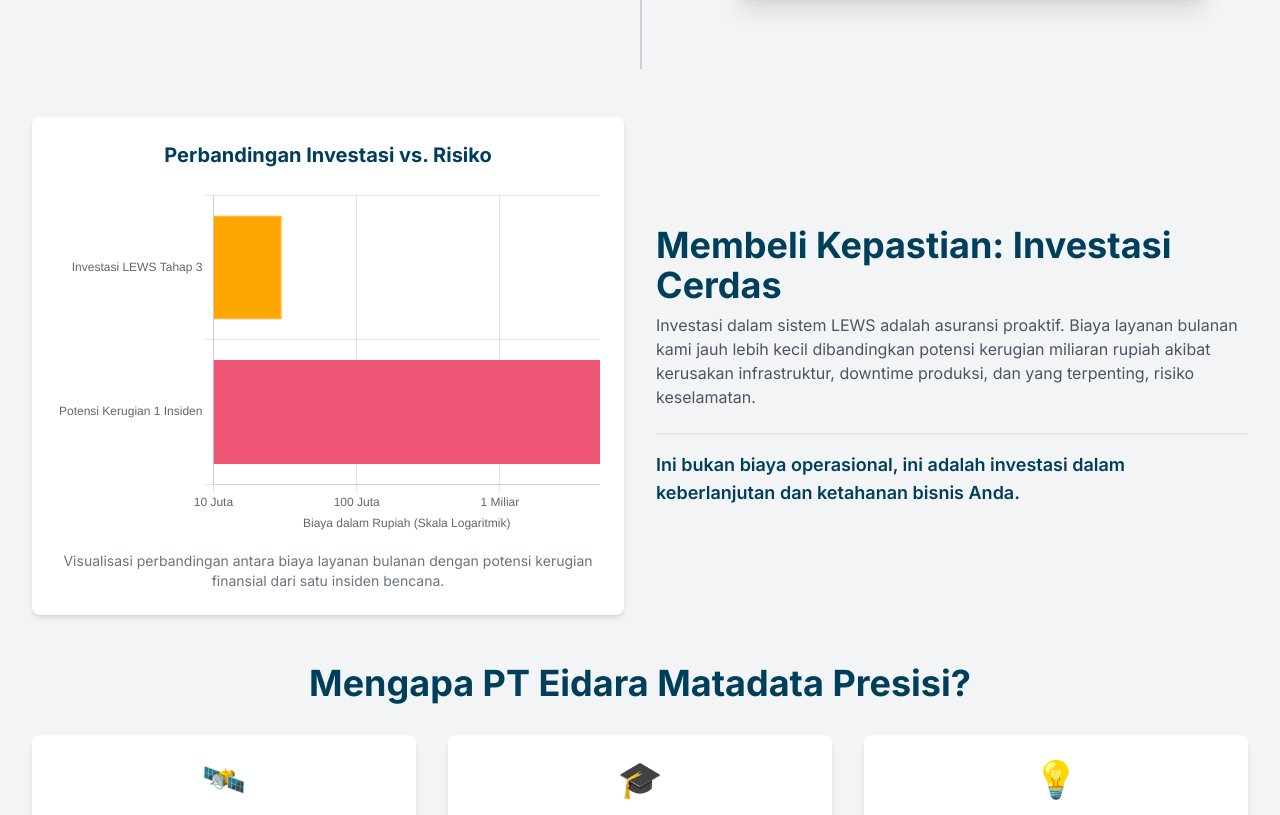
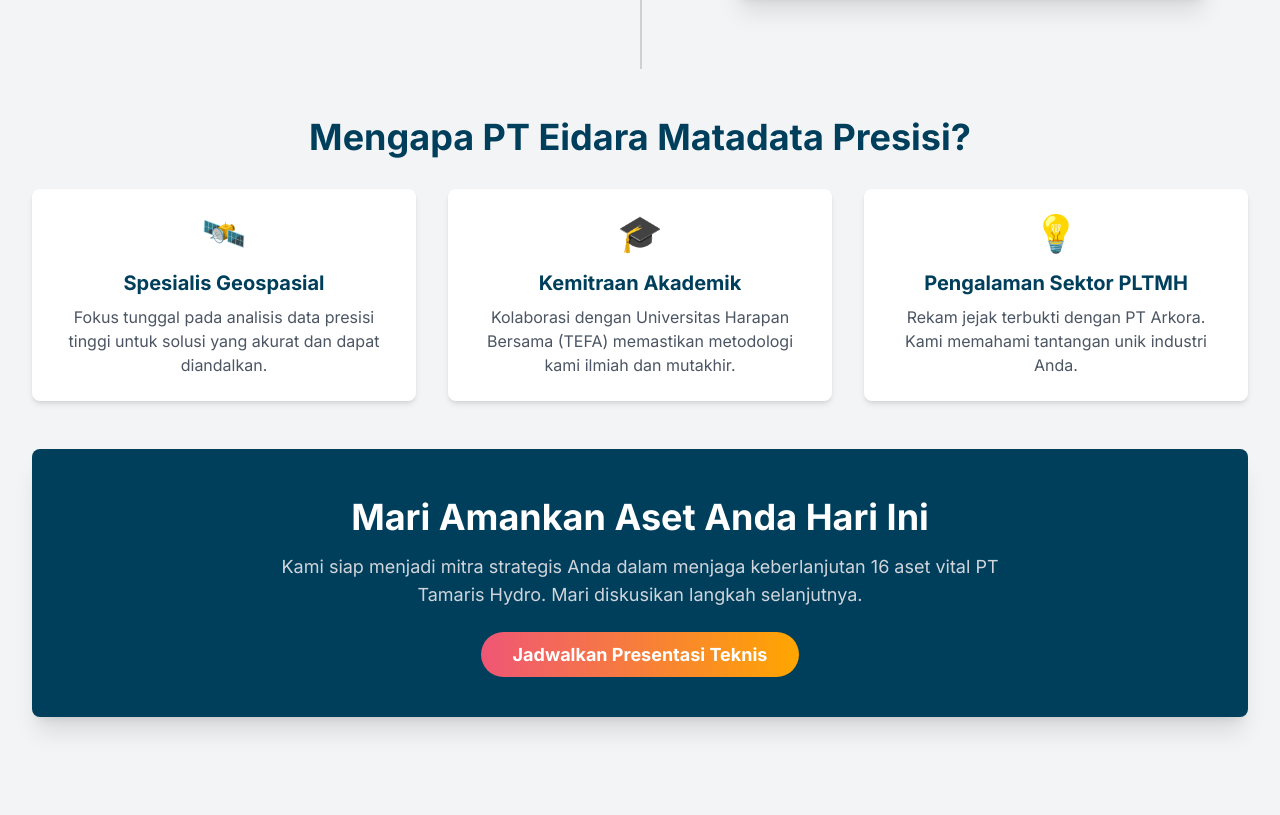
Before and after one commit to justinthe/staticsite, a plain HTML site: page index.html in a window 1280 px wide. Shown: the part 2313-3128 px from the top of the page. After the commit the page ends 3094 px from the top, so only its background shows below. Drawn offline with nearby package versions, Linux system fonts and the light colour scheme.

Commit message:
remove pricing and satellite names

```diff
--- a/index.html
+++ b/index.html
@@ -75,7 +75,7 @@
                     <p class="text-sm font-semibold text-gray-500 mb-2">PENCEGAHAN & PERENCANAAN</p>
                     <p class="text-gray-700">Menganalisis data struktural dan vegetasi untuk mengidentifikasi kerentanan sebelum menjadi ancaman. Laporan bulanan memberikan dasar untuk tindakan preventif.</p>
                     <ul class="mt-4 space-y-2 text-sm">
-                        <li class="flex items-center"><span class="text-[#7a5195] mr-2">🛰️</span> Penurunan Lahan (InSAR)</li>
+                        <li class="flex items-center"><span class="text-[#7a5195] mr-2">🛰️</span> Penurunan Lahan</li>
                         <li class="flex items-center"><span class="text-[#7a5195] mr-2">🌲</span> Kesehatan Tanaman (NDVI)</li>
                         <li class="flex items-center"><span class="text-[#7a5195] mr-2">🗺️</span> Profil & Penggunaan Lahan</li>
                     </ul>
@@ -100,8 +100,8 @@
                     <h2 class="text-3xl md:text-4xl font-bold text-[#003f5c]">Presisi Satelit: Teknologi di Balik Peringatan</h2>
                     <p class="mt-2 text-gray-600">Kami mengubah data satelit mentah menjadi keputusan strategis. Dengan menggabungkan beberapa sumber data presisi tinggi, kami menghasilkan 'Skor Risiko Longsor' yang akurat dan mudah dipahami untuk setiap lokasi.</p>
                     <div class="mt-6 space-y-4">
-                       <div class="p-4 bg-gray-200 rounded-md"><strong>InSAR (Sentinel-1):</strong> Mendeteksi pergerakan tanah dengan akurasi sub-sentimeter.</div>
-                       <div class="p-4 bg-gray-200 rounded-md"><strong>NDVI (Sentinel-2):</strong> Menganalisis kesehatan vegetasi sebagai penahan erosi alami.</div>
+                       <div class="p-4 bg-gray-200 rounded-md"><strong>InSAR (Radar):</strong> Mendeteksi pergerakan tanah dengan akurasi sub-sentimeter.</div>
+                       <div class="p-4 bg-gray-200 rounded-md"><strong>NDVI (Citra Optik):</strong> Menganalisis kesehatan vegetasi sebagai penahan erosi alami.</div>
                        <div class="p-4 bg-gray-200 rounded-md"><strong>Prophet ML:</strong> Membuat prediksi cuaca hiper-lokal untuk setiap situs PLTMH.</div>
                     </div>
                 </div>
@@ -158,24 +158,7 @@
             </div>
         </section>
 
-        <section id="roi" class="my-12">
-            <div class="grid grid-cols-1 md:grid-cols-2 gap-8 items-center">
-                 <div class="bg-white p-6 rounded-lg shadow-md">
-                     <h3 class="text-center text-xl font-bold text-[#003f5c] mb-4">Perbandingan Investasi vs. Risiko</h3>
-                    <div class="chart-container">
-                        <canvas id="roiChart"></canvas>
-                    </div>
-                     <p class="text-center text-sm text-gray-500 mt-4">Visualisasi perbandingan antara biaya layanan bulanan dengan potensi kerugian finansial dari satu insiden bencana.</p>
-                </div>
-                <div class="text-left">
-                    <h2 class="text-3xl md:text-4xl font-bold text-[#003f5c]">Membeli Kepastian: Investasi Cerdas</h2>
-                    <p class="mt-2 text-gray-600">Investasi dalam sistem LEWS adalah asuransi proaktif. Biaya layanan bulanan kami jauh lebih kecil dibandingkan potensi kerugian miliaran rupiah akibat kerusakan infrastruktur, downtime produksi, dan yang terpenting, risiko keselamatan.</p>
-                    <div class="mt-6 border-t-2 pt-4">
-                        <p class="text-lg font-semibold text-[#003f5c]">Ini bukan biaya operasional, ini adalah investasi dalam keberlanjutan dan ketahanan bisnis Anda.</p>
-                    </div>
-                </div>
-            </div>
-        </section>
+
 
         <section id="why-us" class="my-12 text-center">
             <h2 class="text-3xl md:text-4xl font-bold text-[#003f5c] mb-8">Mengapa PT Eidara Matadata Presisi?</h2>
@@ -246,7 +229,7 @@
 
                 const originalLabels = [
                     'Prakiraan Cuaca',
-                    'Penurunan Lahan (InSAR)',
+                    'Penurunan Lahan',
                     'Kesehatan Tanaman (NDVI)',
                     'Profil & Penggunaan Lahan'
                 ];
@@ -285,70 +268,7 @@
                 });
             };
 
-            const createRoiChart = () => {
-                const ctx = document.getElementById('roiChart')?.getContext('2d');
-                if (!ctx) return;
-
-                new Chart(ctx, {
-                    type: 'bar',
-                    data: {
-                        labels: ['Investasi LEWS Tahap 3', 'Potensi Kerugian 1 Insiden'],
-                        datasets: [{
-                            label: 'Biaya (dalam Rupiah)',
-                            data: [30000000, 5000000000],
-                            backgroundColor: ['#ffa600', '#ef5675'],
-                            borderColor: ['#ffa600', '#ef5675'],
-                            borderWidth: 1
-                        }]
-                    },
-                    options: {
-                        indexAxis: 'y',
-                        responsive: true,
-                        maintainAspectRatio: false,
-                        scales: {
-                           x: {
-                                type: 'logarithmic',
-                                title: {
-                                    display: true,
-                                    text: 'Biaya dalam Rupiah (Skala Logaritmik)'
-                                },
-                                ticks: {
-                                    callback: function(value, index, values) {
-                                        if (value === 10000000) return '10 Juta';
-                                        if (value === 100000000) return '100 Juta';
-                                        if (value === 1000000000) return '1 Miliar';
-                                        if (value === 10000000000) return '10 Miliar';
-                                        return null;
-                                    }
-                                }
-                            }
-                        },
-                        plugins: {
-                             legend: {
-                                display: false
-                            },
-                            tooltip: {
-                                callbacks: {
-                                    title: tooltipTitleCallback,
-                                    label: function(context) {
-                                        let label = context.dataset.label || '';
-                                        if (label) {
-                                            label += ': ';
-                                        }
-                                        if (context.parsed.x !== null) {
-                                            label += new Intl.NumberFormat('id-ID', { style: 'currency', currency: 'IDR' }).format(context.parsed.x);
-                                        }
-                                        return label;
-                                    }
-                                }
-                            }
-                        }
-                    }
-                });
-            };
-
             createRiskCompositionChart();
-            createRoiChart();
         });
     </script>
 </body>
```
